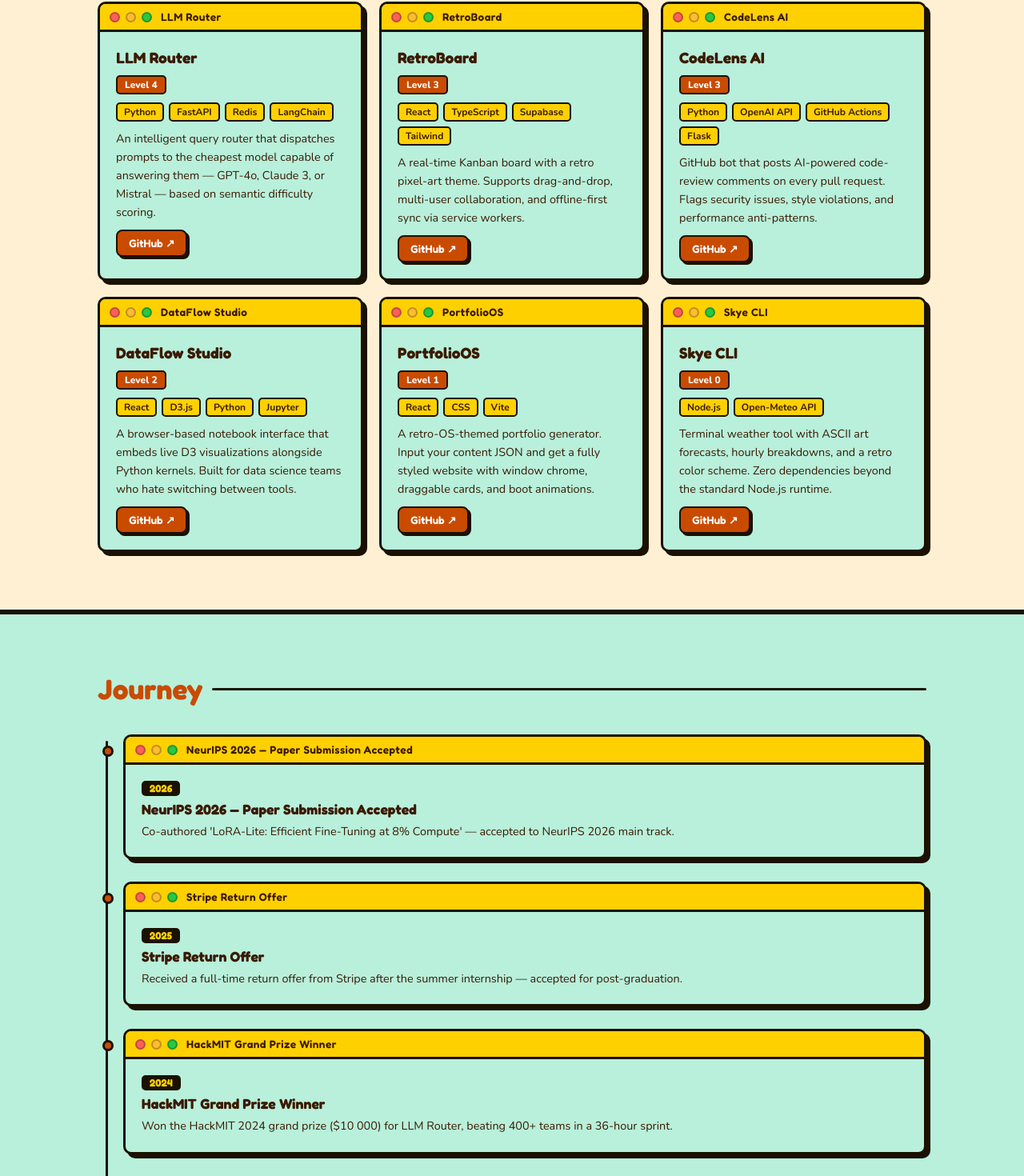
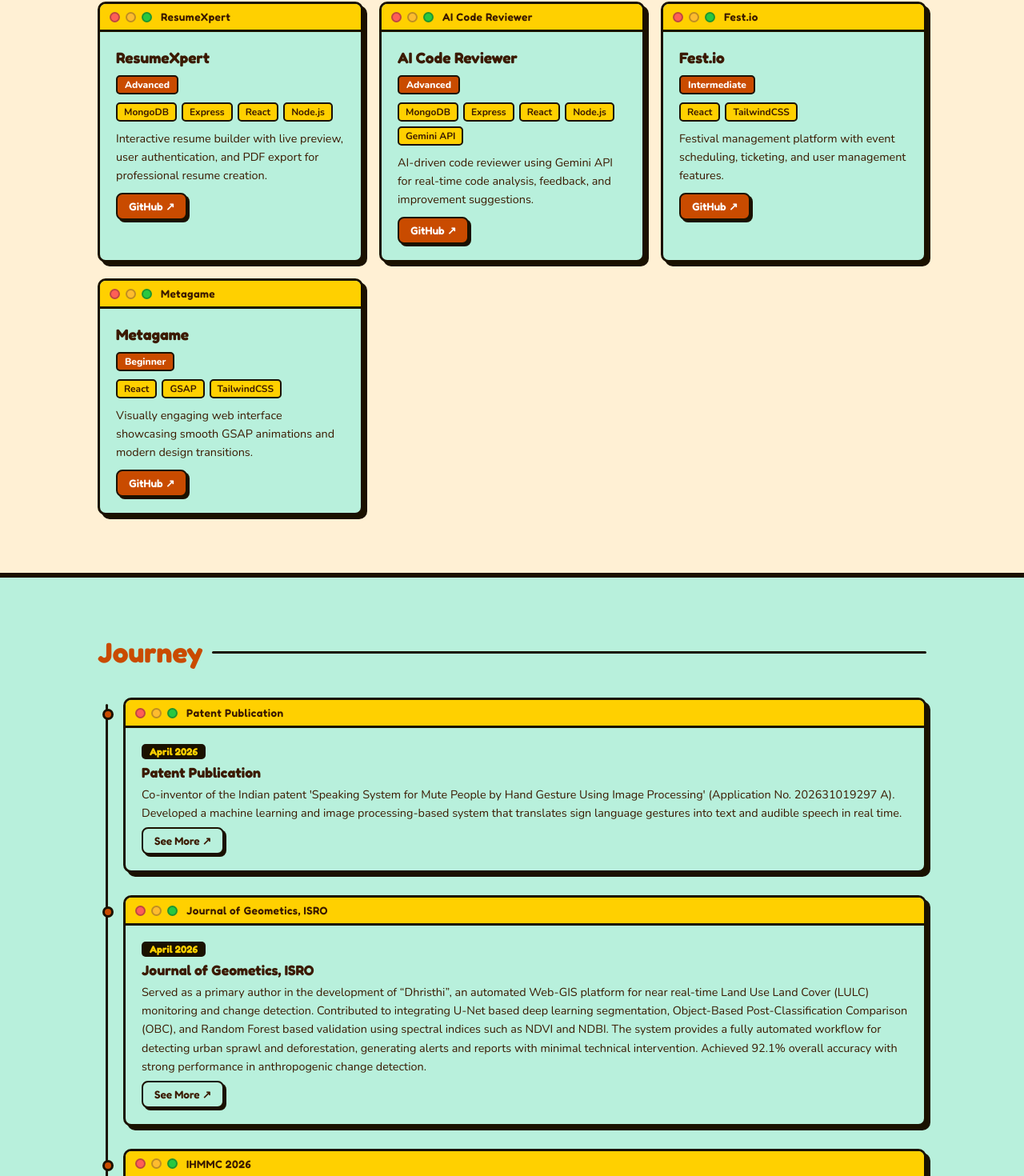
Before and after one commit to Surajit-Tunga/Surajit2026, a React (Vite) app: page / in a window 1280 px wide. Shown: the part 2085-3555 px from the top of the page at 80% size. Built offline with nearby package versions, Linux system fonts and the light colour scheme; the HTML template or start-up script is replaced by a standard one.

Commit message:
Update Info and Form

```diff
--- a/package.json
+++ b/package.json
@@ -10,17 +10,18 @@
     "format": "oxfmt"
   },
   "dependencies": {
+    "@emailjs/browser": "^4.4.1",
     "react": "^19.0.0",
     "react-dom": "^19.0.0"
   },
   "devDependencies": {
+    "@tailwindcss/vite": "^4.0.0",
     "@types/node": "^22.0.0",
     "@types/react": "^19.0.0",
     "@types/react-dom": "^19.0.0",
     "@vitejs/plugin-react": "^6.0.0",
+    "oxfmt": "^0.2.0",
     "tailwindcss": "^4.0.0",
-    "@tailwindcss/vite": "^4.0.0",
-    "oxfmt": "^0.2.0",
     "typescript": "^5.7.0",
     "vite": "^8.0.5"
   }
--- a/src/components/Contact.tsx
+++ b/src/components/Contact.tsx
@@ -1,19 +1,41 @@
 import { useState } from "react";
+import emailjs from "@emailjs/browser";
 import { footerText, contactLinks, location } from "../content.js";
 import WindowCard from "./WindowCard.js";
 
 export default function Contact() {
   const [form, setForm] = useState({ name: "", email: "", message: "" });
   const [sent, setSent] = useState(false);
+  const [isSubmitting, setIsSubmitting] = useState(false);
 
   function handleChange(e) {
     setForm((prev) => ({ ...prev, [e.target.name]: e.target.value }));
   }
 
-  function handleSubmit(e) {
+  async function handleSubmit(e) {
     e.preventDefault();
-    setSent(true);
-    setForm({ name: "", email: "", message: "" });
+    setIsSubmitting(true);
+
+    try {
+      await emailjs.send(
+        import.meta.env.VITE_EMAILJS_SERVICE_ID,
+        import.meta.env.VITE_EMAILJS_TEMPLATE_ID,
+        {
+          name: form.name,
+          email: form.email,
+          message: form.message,
+        },
+        import.meta.env.VITE_EMAILJS_PUBLIC_KEY,
+      );
+
+      setSent(true);
+      setForm({ name: "", email: "", message: "" });
+    } catch (err) {
+      console.error(err);
+      window.alert("Failed to send message. Please try again.");
+    } finally {
+      setIsSubmitting(false);
+    }
   }
 
   return (
@@ -94,8 +116,8 @@ export default function Contact() {
                       onChange={handleChange}
                     />
                   </div>
-                  <button type="submit" className="btn btn-primary form-submit">
-                    Send Message →
+                  <button type="submit" className="btn btn-primary form-submit" disabled={isSubmitting}>
+                    {isSubmitting ? "Sending..." : "Send Message →"}
                   </button>
                 </form>
               )}
--- a/src/components/Journey.tsx
+++ b/src/components/Journey.tsx
@@ -13,6 +13,17 @@ export default function Journey() {
                 <span className="timeline-year">{item.year}</span>
                 <span className="timeline-title">{item.title}</span>
                 <p className="timeline-desc">{item.description}</p>
+                {item.url && (
+                  <a
+                    href={item.url}
+                    target="_blank"
+                    rel="noopener noreferrer"
+                    className="btn btn-ghost btn-sm"
+                    style={{ width: "fit-content" }}
+                  >
+                    See More ↗
+                  </a>
+                )}
               </WindowCard>
             </div>
           ))}
--- a/src/components/Projects.tsx
+++ b/src/components/Projects.tsx
@@ -2,7 +2,7 @@ import { useState } from "react";
 import { projects } from "../content.js";
 import WindowCard from "./WindowCard.js";
 
-const LEVELS = ["All", "Level 0", "Level 1", "Level 2", "Level 3", "Level 4"];
+const LEVELS = ["All", "Expert", "Advanced", "Intermediate", "Beginner", "Starter"];
 
 export default function Projects() {
   const [activeFilter, setActiveFilter] = useState("All");
@@ -10,7 +10,7 @@ export default function Projects() {
   const filtered =
     activeFilter === "All"
       ? projects
-      : projects.filter((p) => p.level === parseInt(activeFilter.split(" ")[1]));
+      : projects.filter((p) => p.level === activeFilter);
 
   return (
     <div id="projects" className="projects-strip">
@@ -34,7 +34,7 @@ export default function Projects() {
             filtered.map((proj) => (
               <WindowCard key={proj.id} title={proj.name} className="project-card">
                 <span className="project-name">{proj.name}</span>
-                <span className="project-level">Level {proj.level}</span>
+                <span className="project-level">{proj.level}</span>
                 <div className="project-stack">
                   {proj.techStack.map((t) => (
                     <span key={t} className="stack-tag">{t}</span>
--- a/src/content.js
+++ b/src/content.js
@@ -156,102 +156,82 @@ export const experience = [
 
 export const projects = [
   {
-    id: "llm-router",
-    name: "LLM Router",
-    techStack: ["Python", "FastAPI", "Redis", "LangChain"],
+    id: 4,
+    name: "ResumeXpert",
+    techStack: ["MongoDB", "Express", "React", "Node.js"],
     description:
-      "An intelligent query router that dispatches prompts to the cheapest model capable of answering them — GPT-4o, Claude 3, or Mistral — based on semantic difficulty scoring.",
-    github: "https://github.com/alexrivera/llm-router",
-    level: 4,
+      "Interactive resume builder with live preview, user authentication, and PDF export for professional resume creation.",
+    github: "https://github.com/Surajit-Tunga/Resume-Builder-MERN",
+    level: "Advanced",
   },
   {
-    id: "retro-kanban",
-    name: "RetroBoard",
-    techStack: ["React", "TypeScript", "Supabase", "Tailwind"],
+    id: 5,
+    name: "AI Code Reviewer",
+    techStack: ["MongoDB", "Express", "React", "Node.js", "Gemini API"],
     description:
-      "A real-time Kanban board with a retro pixel-art theme. Supports drag-and-drop, multi-user collaboration, and offline-first sync via service workers.",
-    github: "https://github.com/alexrivera/retroboard",
-    level: 3,
+      "AI-driven code reviewer using Gemini API for real-time code analysis, feedback, and improvement suggestions.",
+    github: "https://github.com/Surajit-Tunga/Code-Reviewer-MERN-AI",
+    level: "Advanced",
   },
   {
-    id: "code-review-ai",
-    name: "CodeLens AI",
-    techStack: ["Python", "OpenAI API", "GitHub Actions", "Flask"],
+    id: 6,
+    name: "Fest.io",
+    techStack: ["React", "TailwindCSS"],
     description:
-      "GitHub bot that posts AI-powered code-review comments on every pull request. Flags security issues, style violations, and performance anti-patterns.",
-    github: "https://github.com/alexrivera/codelens-ai",
-    level: 3,
+      "Festival management platform with event scheduling, ticketing, and user management features.",
+    github: "https://github.com/Surajit-Tunga/Fest.io",
+    level: "Intermediate",
   },
   {
-    id: "ds-notebook",
-    name: "DataFlow Studio",
-    techStack: ["React", "D3.js", "Python", "Jupyter"],
+    id: 7,
+    name: "Metagame",
+    techStack: ["React", "GSAP", "TailwindCSS"],
     description:
-      "A browser-based notebook interface that embeds live D3 visualizations alongside Python kernels. Built for data science teams who hate switching between tools.",
-    github: "https://github.com/alexrivera/dataflow-studio",
-    level: 2,
-  },
-  {
-    id: "portfolio-gen",
-    name: "PortfolioOS",
-    techStack: ["React", "CSS", "Vite"],
-    description:
-      "A retro-OS-themed portfolio generator. Input your content JSON and get a fully styled website with window chrome, draggable cards, and boot animations.",
-    github: "https://github.com/alexrivera/portfolio-os",
-    level: 1,
-  },
-  {
-    id: "weather-cli",
-    name: "Skye CLI",
-    techStack: ["Node.js", "Open-Meteo API"],
-    description:
-      "Terminal weather tool with ASCII art forecasts, hourly breakdowns, and a retro color scheme. Zero dependencies beyond the standard Node.js runtime.",
-    github: "https://github.com/alexrivera/skye-cli",
-    level: 0,
+      "Visually engaging web interface showcasing smooth GSAP animations and modern design transitions.",
+    github: "https://github.com/Surajit-Tunga/Metagame",
+    level: "Beginner",
   },
 ];
 
 export const achievements = [
   {
-    id: "neurips",
-    year: "2026",
-    title: "NeurIPS 2026 — Paper Submission Accepted",
+    id: 5,
+    year: "April 2026",
+    title: "Patent Publication",
+    url: "https://lnkd.in/p/gbHTPKT9",
     description:
-      "Co-authored 'LoRA-Lite: Efficient Fine-Tuning at 8% Compute' — accepted to NeurIPS 2026 main track.",
+      "Co-inventor of the Indian patent 'Speaking System for Mute People by Hand Gesture Using Image Processing' (Application No. 202631019297 A). Developed a machine learning and image processing-based system that translates sign language gestures into text and audible speech in real time.",
   },
   {
-    id: "stripe-return",
-    year: "2025",
-    title: "Stripe Return Offer",
+    id: 4,
+    year: "April 2026",
+    title: "Journal of Geometics, ISRO",
+    url: "https://onlinejog.org/index.php/journal_of_geomatics/article/view/300",
     description:
-      "Received a full-time return offer from Stripe after the summer internship — accepted for post-graduation.",
+      "Served as a primary author in the development of “Dhristhi”, an automated Web-GIS platform for near real-time Land Use Land Cover (LULC) monitoring and change detection. Contributed to integrating U-Net based deep learning segmentation, Object-Based Post-Classification Comparison (OBC), and Random Forest based validation using spectral indices such as NDVI and NDBI. The system provides a fully automated workflow for detecting urban sprawl and deforestation, generating alerts and reports with minimal technical intervention. Achieved 92.1% overall accuracy with strong performance in anthropogenic change detection.",
   },
   {
-    id: "hackathon",
-    year: "2024",
-    title: "HackMIT Grand Prize Winner",
+    id: 3,
+    year: "March 2026",
+    title: "IHMMC 2026",
+    url: "https://lnkd.in/p/gbZ4wDPb",
     description:
-      "Won the HackMIT 2024 grand prize ($10 000) for LLM Router, beating 400+ teams in a 36-hour sprint.",
+      "Led the team to develop an innovative project — VitaSence. The project secured 6th position at IHMMC 2026 hosted by Asansol Engineering College.",
   },
   {
-    id: "open-source",
-    year: "2023",
-    title: "1 000+ GitHub Stars",
+    id: 2,
+    year: "April 2025",
+    title: "Smart Bengal Hackathon 2025",
+    url: "https://lnkd.in/p/gzWYTExb",
     description:
-      "RetroBoard crossed 1 000 GitHub stars and was featured in the React weekly newsletter.",
+      "Led the team as Full Stack Developer at Smart Bengal Hackathon 2025 organized by RCC Institute of Information Technology. We built an AI-powered image processing system to detect mobile phone usage in restricted areas, showcasing innovation and teamwork.",
   },
   {
-    id: "cgpa",
-    year: "2024",
-    title: "IIT Delhi Department Rank 1",
+    id: 1,
+    year: "March 2025",
+    title: "IHMMC 2025",
+    url: "https://lnkd.in/p/gqsCb9yB",
     description:
-      "Graduated first in the Computer Science department with a CGPA of 9.4 / 10.",
-  },
-  {
-    id: "jee",
-    year: "2020",
-    title: "JEE Advanced AIR 47",
-    description:
-      "Secured All India Rank 47 in JEE Advanced 2020, qualifying for admission to IIT Delhi.",
+      "Led the team to develop an innovative assistive technology — a speaking system for mute individuals using hand gesture recognition. The project secured 10th position at IHMMC 2025 hosted by Asansol Engineering College.",
   },
 ];
```
Also changed, not shown: 1 other file (tests, documents, lock files or other folders).
